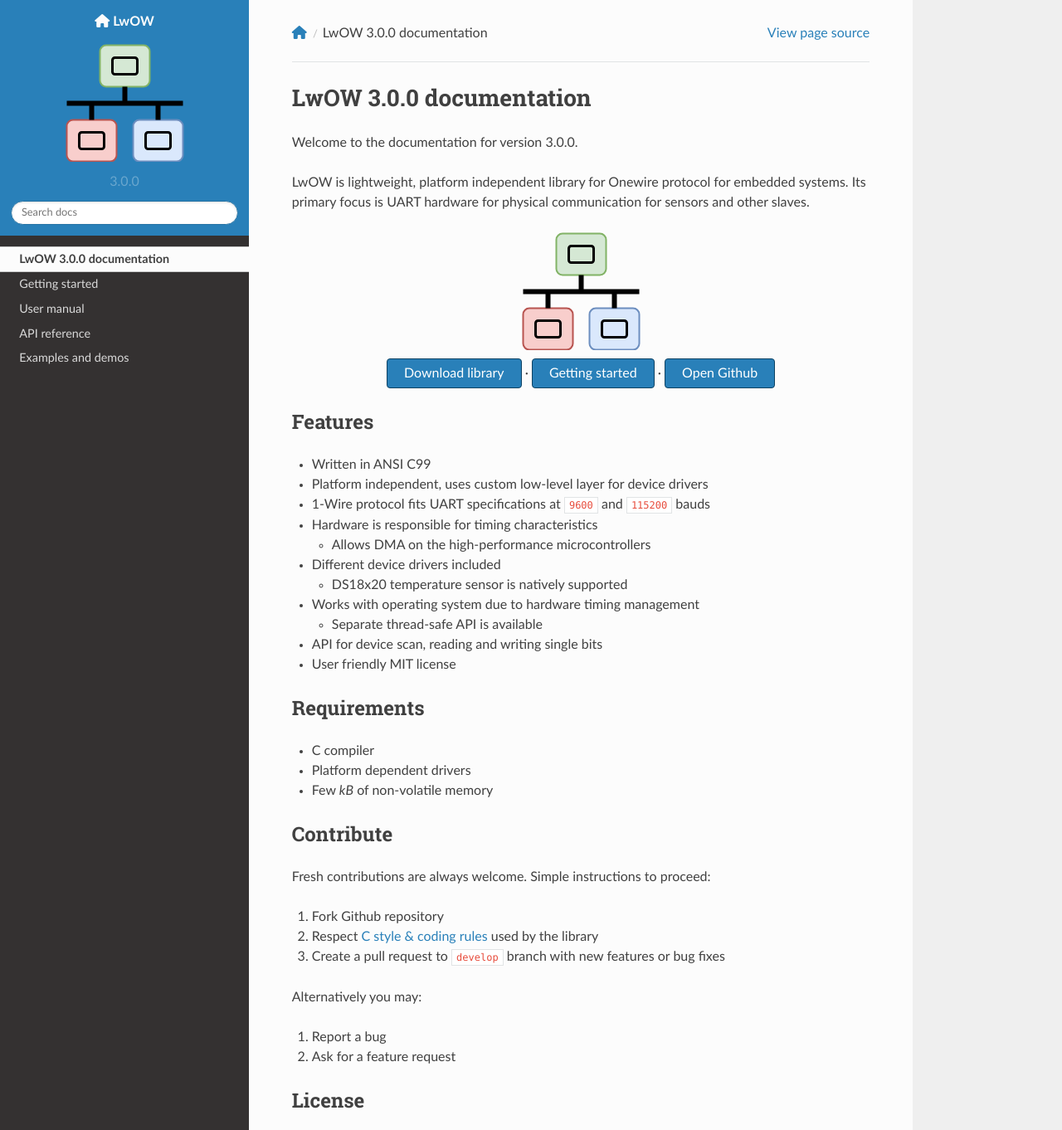
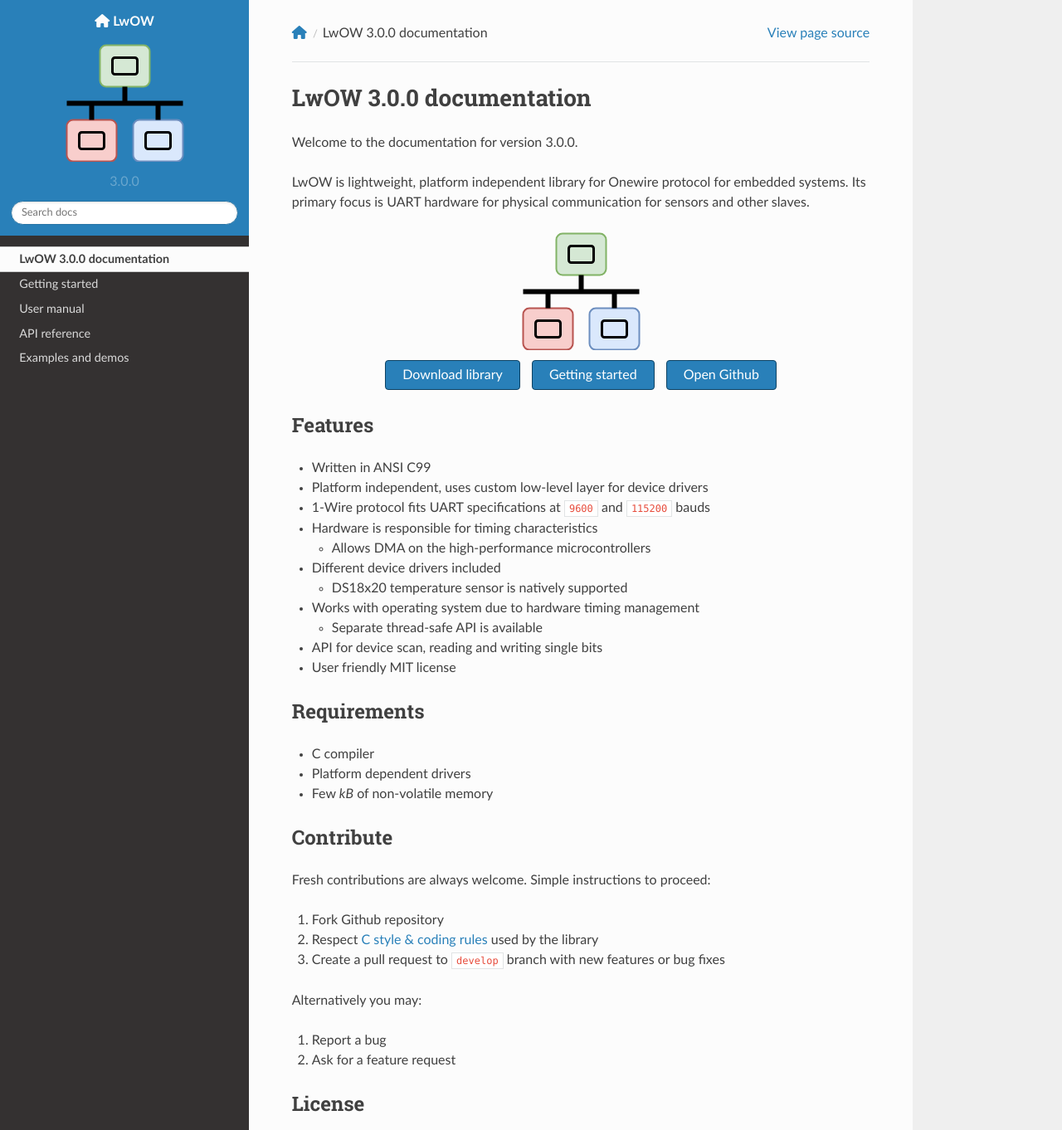
Before and after one commit to MaJerle/lwow, a Sphinx documentation site: the page built from docs/index.rst, in a window 1280 px wide and 1400 px high, cut to the strip 0-1362 px from the top of the window. Shown: the whole strip at 83% size. Built offline with Sphinx 7.4.7 and the Read the Docs theme 2.0.0, drawn with Linux system fonts in a browser that asks for light colours; nearby versions of some CDN libraries; the version number could not be read and is left out.

Commit message:
Style update

```diff
--- a/docs/index.rst
+++ b/docs/index.rst
@@ -12,7 +12,7 @@ Its primary focus is UART hardware for physical communication for sensors and ot
 .. rst-class:: center
 .. rst-class:: index_links
 
-    :ref:`download_library` · :ref:`getting_started` · `Open Github <https://github.com/MaJerle/lwow>`_
+    :ref:`download_library` :ref:`getting_started` `Open Github <https://github.com/MaJerle/lwow>`_
 
 Features
 ^^^^^^^^
--- a/docs/static/css/common.css
+++ b/docs/static/css/common.css
@@ -12,6 +12,7 @@
   display: inline-block;
   border: 1px solid #0E4263;
   padding: 5px 20px;
+  margin: 2px 5px;
   background: #2980B9;
   border-radius: 4px;
   color: #FFFFFF;
@@ -20,6 +21,7 @@
   background: #0E4263;
 }
 
+/* Table header p w/0 margin */
 .index-links a table thead th {
   vertical-align: middle;
 }
```
